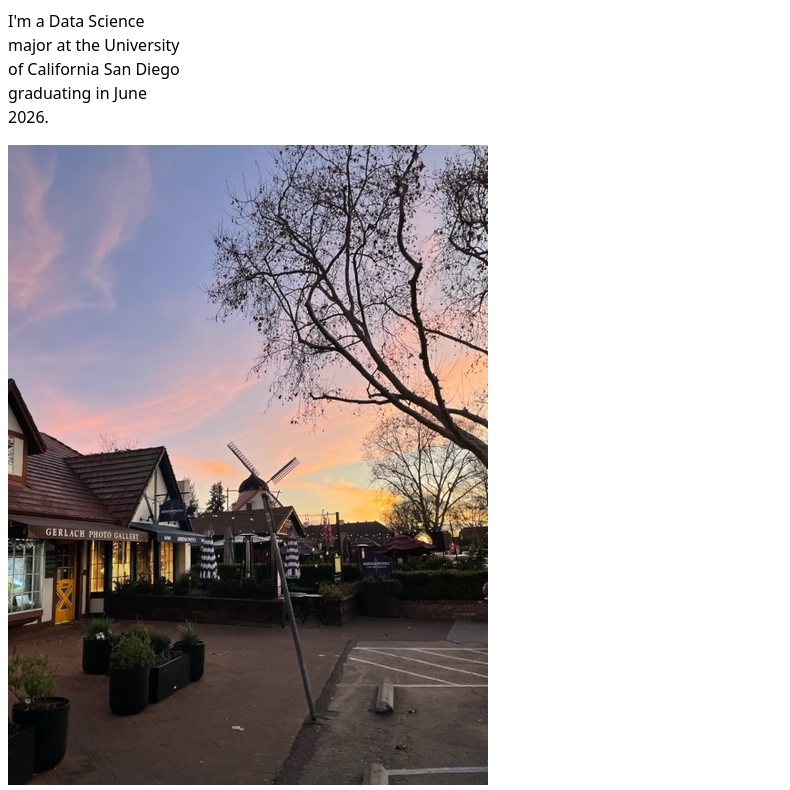
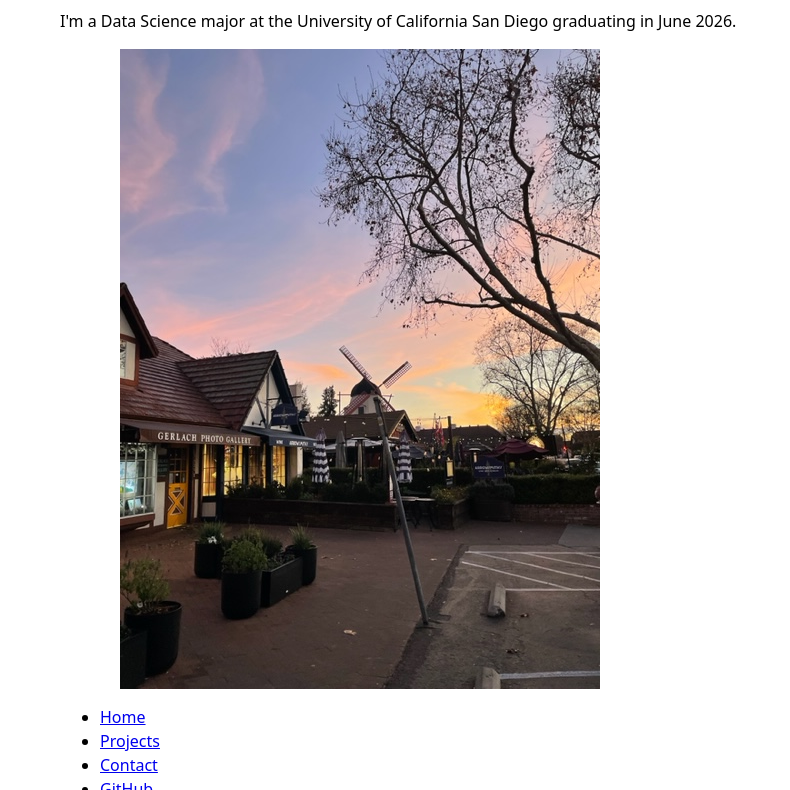
Before and after one commit to Bhagya-Ram-7/portfolio, a plain HTML site: page index.html in a window 1280 px wide. Shown: the part 82-872 px from the top of the page, without its empty margins (0-790 px from the left). Drawn offline with Linux system fonts and the light colour scheme.

Commit message:
attempting to center image

```diff
--- a/style.css
+++ b/style.css
@@ -3,5 +3,13 @@ body {
          and use the OS’s UI font as the website font
        */
     font: 100%/1.5 system-ui;
-    max-width: 20ch;
+    max-width: 100ch;
+    margin-inline: 60px auto
   }
+
+img {
+    max-width: 100%;
+    height: auto;
+    display: block;
+    margin-inline: 60px auto
+  }
```
